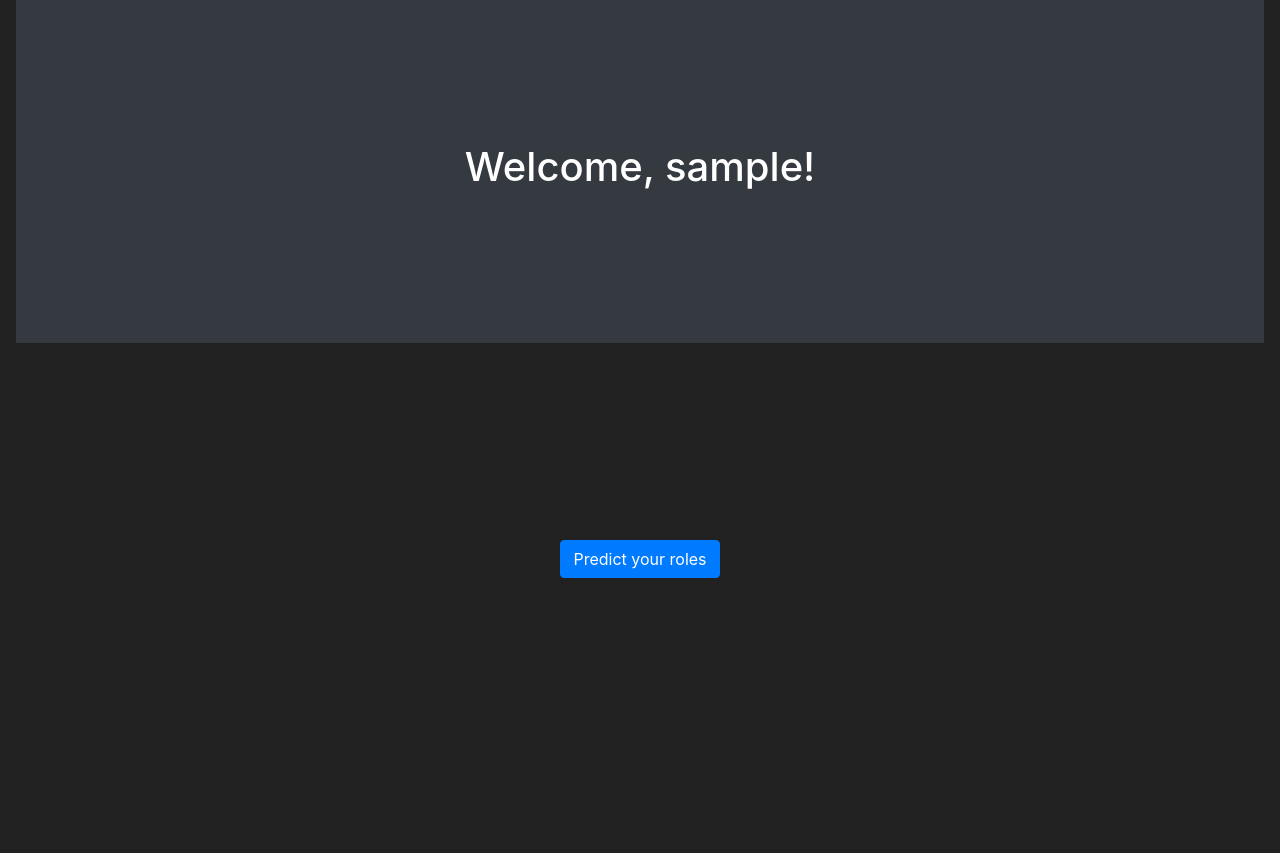
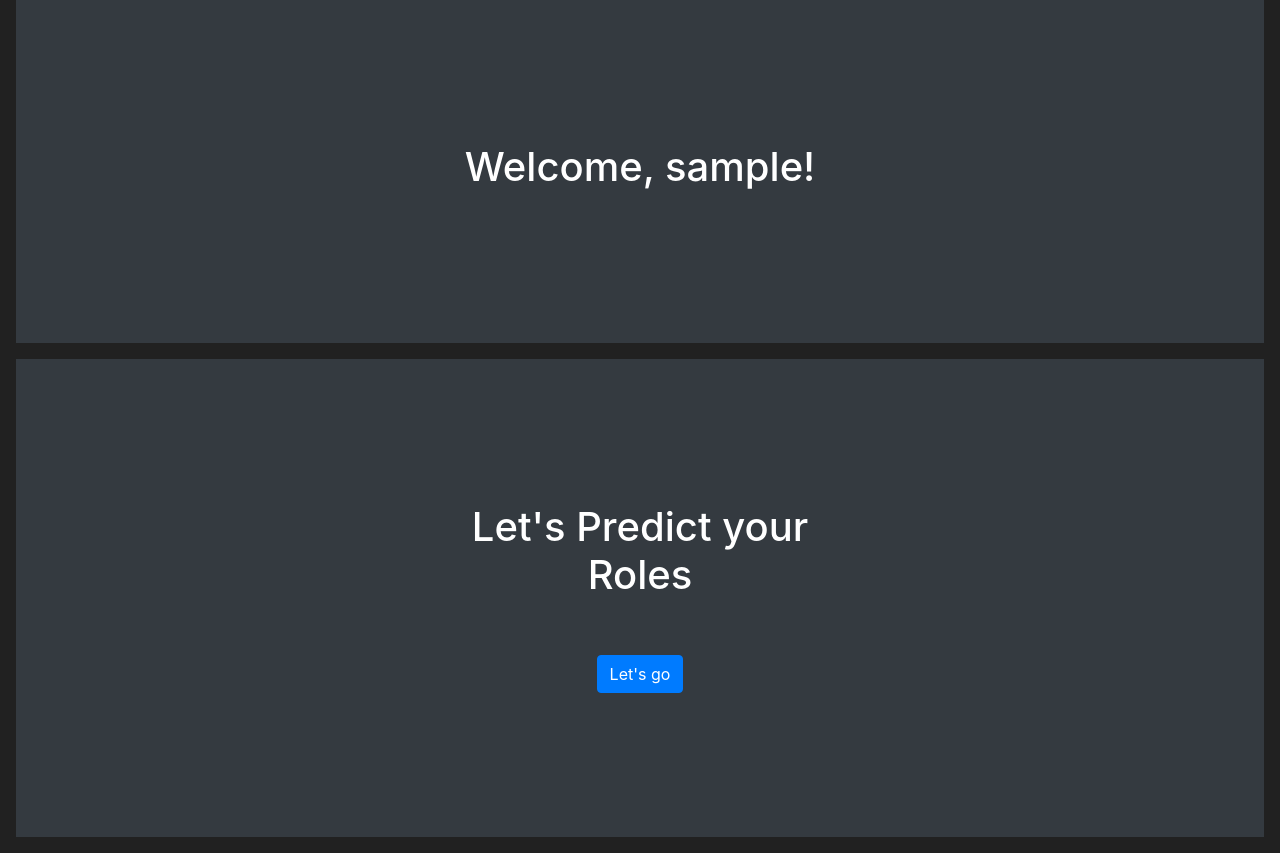
Before and after one commit to kun-codes/ps1_caarya_backend, a Flask app: page /market in a window 1280 px wide. Shown: the part 73-926 px from the top of the page. Before the commit the page ends 651 px from the top, so only its background shows below. Run offline with Flask 3, Linux system fonts and the light colour scheme; a user stored in the database is signed in; tables that the repository leaves empty hold one stand-in row (values such as "Sample post"); some libraries are stand-ins or nearby versions.

Commit message:
Change market page to have button inside a box

```diff
--- a/market/templates/market.html
+++ b/market/templates/market.html
@@ -22,14 +22,22 @@ Market Page
     <div class="product-device product-device-2 box-shadow d-none d-md-block"></div>
 </div>
 
-<div class="container content-container">
-    {% if user_type == "player" %}
-    <a href="{{ url_for('predict_page') }}" class="btn btn-primary">Predict your roles</a>
-    {% endif %}
+<div class="position-relative overflow-hidden p-3 p-md-5 m-md-3 text-center bg-dark" style="color:white">
+    <div class="col-md-5 p-lg-5 mx-auto my-5">
+        {% if user_type == "player" %}
+        <h1> Let's Predict your Roles</h1>
+        <br><br>
+        <a href="{{ url_for('predict_page') }}" class="btn btn-primary">Let's go</a>
+        {% endif %}
 
-    {% if user_type == "employer" %}
-    <a href="{{ url_for('find_player_page') }}" class="btn btn-primary">Find Players</a>
-    {% endif %}
+        {% if user_type == "employer" %}
+        <h1> Let's Find Suitable Players for your Team </h1>
+        <br><br>
+        <a href="{{ url_for('find_player_page') }}" class="btn btn-primary">Find Players</a>
+        {% endif %}
+    </div>
+    <div class="product-device box-shadow d-none d-md-block"></div>
+    <div class="product-device product-device-2 box-shadow d-none d-md-block"></div>
+</div>
 
-</div>
 {% endblock %}
```
